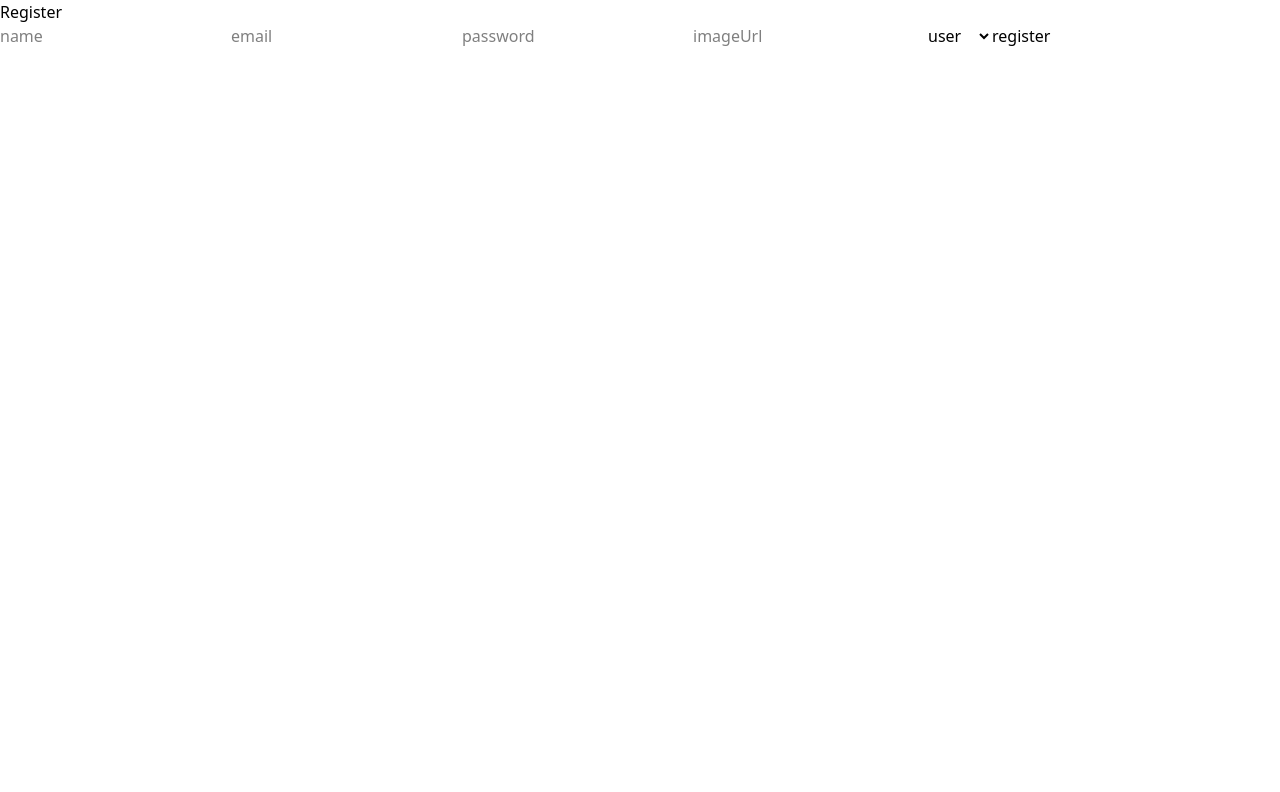
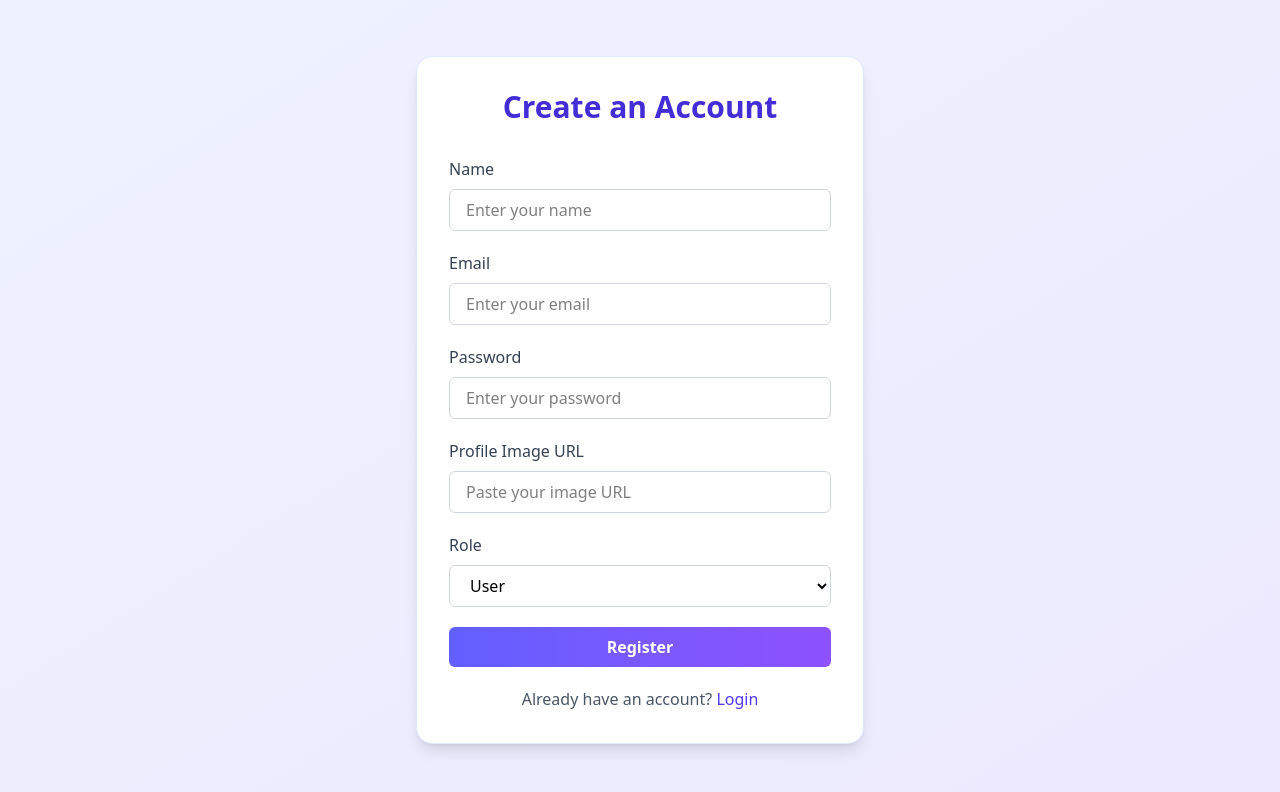
Before and after one commit to Gokula-kannan-M/Final-Express-MongoDB-Deploy, a React (Vite) app: page /register in a window 1280 px wide. Shown: the top 792 px of the page. Built offline with nearby package versions, Linux system fonts and the light colour scheme.

Commit message:
added styles in this files

```diff
--- a/src/pages/EditUser.jsx
+++ b/src/pages/EditUser.jsx
@@ -7,18 +7,21 @@ const EditUser = () => {
   const nav = useNavigate();
   const [form, setForm] = useState({
     name: "",
-
     imageUrl: "",
   });
 
   useEffect(() => {
     const getUser = async () => {
+      try {
         const res = await api.get(`/profile/${id}`);
         setForm(res.data);
         console.log(res.data);
+      } catch (error) {
+        alert("Failed to load user details");
+      }
     };
     getUser();
-  }, []);
+  }, [id]);
 
   const change = (e) => {
     setForm({ ...form, [e.target.name]: e.target.value });
@@ -26,26 +29,80 @@ const EditUser = () => {
 
   const submit = async (e) => {
     e.preventDefault();
+    try {
       await api.put(`/${id}`, form);
+      alert("User updated successfully!");
       nav("/admin");
+    } catch (error) {
+      alert("Error updating user");
+    }
   };
+
   return (
-    <div>
-      <form onSubmit={submit}>
+    <div className="min-h-screen flex items-center justify-center bg-gradient-to-br from-indigo-50 to-violet-100 px-6">
+      <form
+        onSubmit={submit}
+        className="bg-white shadow-lg rounded-2xl p-8 w-full max-w-md border border-indigo-100"
+      >
+        <h2 className="text-3xl font-bold text-center text-indigo-700 mb-8">
+          Edit User Information
+        </h2>
+
+        {/* Name Field */}
+        <div className="mb-5">
+          <label className="block text-gray-700 font-medium mb-2">Name</label>
           <input
-          placeholder="name"
+            type="text"
+            placeholder="Enter user name"
             name="name"
             value={form.name}
             onChange={change}
+            className="w-full px-4 py-2 border border-gray-300 rounded-md focus:outline-none focus:ring-2 focus:ring-indigo-400 transition duration-200"
           />
+        </div>
 
+        {/* Image URL Field */}
+        <div className="mb-5">
+          <label className="block text-gray-700 font-medium mb-2">
+            Profile Image URL
+          </label>
           <input
-          placeholder="imageUrl"
+            type="text"
+            placeholder="Enter image URL"
             name="imageUrl"
             value={form.imageUrl}
             onChange={change}
+            className="w-full px-4 py-2 border border-gray-300 rounded-md focus:outline-none focus:ring-2 focus:ring-violet-400 transition duration-200"
           />
-        <button type="submit">edit</button>
+        </div>
+
+        {/* Preview Image */}
+        {form.imageUrl && (
+          <div className="flex justify-center mb-6">
+            <img
+              src={form.imageUrl}
+              alt="Preview"
+              className="w-24 h-24 rounded-full border-4 border-indigo-200 shadow-md object-cover"
+            />
+          </div>
+        )}
+
+        {/* Submit Button */}
+        <button
+          type="submit"
+          className="w-full bg-gradient-to-r from-indigo-500 to-violet-500 text-white font-semibold py-2 rounded-md hover:opacity-90 transition duration-200"
+        >
+          Save Changes
+        </button>
+
+        {/* Back Button */}
+        <button
+          type="button"
+          onClick={() => nav("/admin")}
+          className="w-full mt-3 bg-gray-100 text-gray-700 font-medium py-2 rounded-md hover:bg-gray-200 transition duration-200"
+        >
+          Cancel
+        </button>
       </form>
     </div>
   );
--- a/src/pages/Login.jsx
+++ b/src/pages/Login.jsx
@@ -5,7 +5,6 @@ import api from "../api";
 const Login = () => {
   const [email, setEmail] = useState("");
   const [password, setPassword] = useState("");
-
   const nav = useNavigate();
 
   const submit = async (e) => {
@@ -16,36 +15,72 @@ const Login = () => {
       localStorage.setItem("refreshToken", res.data.refreshToken);
       localStorage.setItem("role", res.data.role);
       localStorage.setItem("id", res.data.id);
+
       nav(res.data.role === "admin" ? "/admin" : "/");
       console.log(res.data);
     } catch (error) {
-      // alert(error.response?.data?.message || "login failed");
-      alert(error.response?.data?.message);
+      alert(error.response?.data?.message || "Login failed");
     }
   };
 
   return (
-    <>
-      <form onSubmit={submit}>
-        <h2>Login</h2>
+    <div className="min-h-screen flex items-center justify-center bg-gradient-to-br from-indigo-50 to-violet-100 px-6">
+      <form
+        onSubmit={submit}
+        className="bg-white shadow-lg rounded-2xl p-8 w-full max-w-md border border-indigo-100"
+      >
+        <h2 className="text-3xl font-bold text-center text-indigo-700 mb-8">
+          Login to Your Account
+        </h2>
+
+        {/* Email */}
+        <div className="mb-5">
+          <label className="block text-gray-700 font-medium mb-2">Email</label>
           <input
-          placeholder="email"
+            type="email"
+            placeholder="Enter your email"
             value={email}
             onChange={(e) => setEmail(e.target.value)}
+            required
+            className="w-full px-4 py-2 border border-gray-300 rounded-md focus:outline-none focus:ring-2 focus:ring-indigo-400 transition duration-200"
           />
+        </div>
+
+        {/* Password */}
+        <div className="mb-5">
+          <label className="block text-gray-700 font-medium mb-2">
+            Password
+          </label>
           <input
-          placeholder="password"
             type="password"
+            placeholder="Enter your password"
             value={password}
             onChange={(e) => setPassword(e.target.value)}
+            required
+            className="w-full px-4 py-2 border border-gray-300 rounded-md focus:outline-none focus:ring-2 focus:ring-violet-400 transition duration-200"
           />
-        <button type="submit">Login</button>
-        <p>
-          No account?
-          <span>Register</span>
+        </div>
+
+        {/* Login Button */}
+        <button
+          type="submit"
+          className="w-full bg-gradient-to-r from-indigo-500 to-violet-500 text-white font-semibold py-2 rounded-md hover:opacity-90 transition duration-200"
+        >
+          Login
+        </button>
+
+        {/* Register Option */}
+        <p className="text-center text-gray-600 mt-5">
+          No account?{" "}
+          <span
+            onClick={() => nav("/register")}
+            className="text-indigo-600 font-medium cursor-pointer hover:underline hover:text-indigo-700"
+          >
+            Register
+          </span>
         </p>
       </form>
-    </>
+    </div>
   );
 };
 
--- a/src/pages/NotFound.jsx
+++ b/src/pages/NotFound.jsx
@@ -1,7 +1,31 @@
 import React from "react";
+import { useNavigate } from "react-router-dom";
 
 const NotFound = () => {
-  return <div>NotFound</div>;
+  const nav = useNavigate();
+
+  return (
+    <div className="min-h-screen flex flex-col items-center justify-center bg-gradient-to-br from-indigo-50 to-violet-100 px-6 text-center">
+      {/* 404 Heading */}
+      <h1 className="text-9xl font-extrabold text-indigo-600 mb-4">404</h1>
+
+      {/* Subtext */}
+      <h2 className="text-2xl font-semibold text-gray-800 mb-2">
+        Page Not Found
+      </h2>
+      <p className="text-gray-600 mb-8 max-w-md">
+        Oops! The page you’re looking for doesn’t exist or has been moved.
+      </p>
+
+      {/* Go Home Button */}
+      <button
+        onClick={() => nav("/")}
+        className="bg-gradient-to-r from-indigo-500 to-violet-500 text-white font-semibold px-6 py-2 rounded-md shadow-md hover:opacity-90 transition duration-200"
+      >
+        Go Home
+      </button>
+    </div>
+  );
 };
 
 export default NotFound;
--- a/src/pages/Register.jsx
+++ b/src/pages/Register.jsx
@@ -24,67 +24,145 @@ const Register = () => {
     try {
       const res = await api.post("/api/register", form);
       console.log(res.data);
-      alert("Registered successfully");
+      alert("Registered successfully!");
       nav("/login");
     } catch (error) {
-      alert(error.response?.data?.message);
+      alert(error.response?.data?.message || "Registration failed");
     }
   };
 
   return (
-    <div>
-      <form onSubmit={submit}>
-        <h2>Register</h2>
+    <div className="min-h-screen flex items-center justify-center bg-gradient-to-br from-indigo-50 to-violet-100 px-6">
+      <form
+        onSubmit={submit}
+        className="bg-white shadow-lg rounded-2xl p-8 w-full max-w-md border border-indigo-100"
+      >
+        <h2 className="text-3xl font-bold text-center text-indigo-700 mb-8">
+          Create an Account
+        </h2>
+
+        {/* Name */}
+        <div className="mb-5">
+          <label className="block text-gray-700 font-medium mb-2">Name</label>
           <input
+            type="text"
             required
             value={form.name}
             name="name"
-          placeholder="name"
+            placeholder="Enter your name"
             onChange={change}
+            className="w-full px-4 py-2 border border-gray-300 rounded-md focus:outline-none focus:ring-2 focus:ring-indigo-400 transition duration-200"
           />
+        </div>
+
+        {/* Email */}
+        <div className="mb-5">
+          <label className="block text-gray-700 font-medium mb-2">Email</label>
           <input
+            type="email"
+            required
             value={form.email}
+            name="email"
+            placeholder="Enter your email"
+            onChange={change}
+            className="w-full px-4 py-2 border border-gray-300 rounded-md focus:outline-none focus:ring-2 focus:ring-indigo-400 transition duration-200"
+          />
+        </div>
+
+        {/* Password */}
+        <div className="mb-5">
+          <label className="block text-gray-700 font-medium mb-2">
+            Password
+          </label>
+          <input
+            type="password"
             required
-          name="email"
-          placeholder="email"
+            value={form.password}
+            name="password"
+            placeholder="Enter your password"
             onChange={change}
+            className="w-full px-4 py-2 border border-gray-300 rounded-md focus:outline-none focus:ring-2 focus:ring-violet-400 transition duration-200"
           />
+        </div>
+
+        {/* Image URL */}
+        <div className="mb-5">
+          <label className="block text-gray-700 font-medium mb-2">
+            Profile Image URL
+          </label>
           <input
-          value={form.password}
+            type="text"
             required
-          name="password"
-          placeholder="password"
+            value={form.imageUrl}
+            name="imageUrl"
+            placeholder="Paste your image URL"
             onChange={change}
+            className="w-full px-4 py-2 border border-gray-300 rounded-md focus:outline-none focus:ring-2 focus:ring-violet-400 transition duration-200"
           />
+        </div>
 
-        <input
-          value={form.imageUrl}
-          required
-          name="imageUrl"
-          placeholder="imageUrl"
-          onChange={change}
+        {/* Image Preview */}
+        {form.imageUrl && (
+          <div className="flex justify-center mb-6">
+            <img
+              src={form.imageUrl}
+              alt="Preview"
+              className="w-20 h-20 rounded-full border-4 border-indigo-200 shadow-md object-cover"
             />
-        {/* ... */}
+          </div>
+        )}
+
+        {/* Role Selection */}
+        <div className="mb-5">
+          <label className="block text-gray-700 font-medium mb-2">Role</label>
           <select
             value={form.role}
             required
             name="role"
-          defaultValue="user"
             onChange={change}
+            className="w-full px-4 py-2 border border-gray-300 rounded-md bg-white focus:outline-none focus:ring-2 focus:ring-indigo-400 transition duration-200"
           >
-          <option value="user">user</option>
-          <option value="admin">admin</option>
+            <option value="user">User</option>
+            <option value="admin">Admin</option>
           </select>
+        </div>
+
+        {/* Admin Code */}
         {form.role === "admin" && (
+          <div className="mb-5">
+            <label className="block text-gray-700 font-medium mb-2">
+              Admin Code
+            </label>
             <input
+              type="text"
+              required
               value={form.adminCode}
-            required
               name="adminCode"
-            placeholder="admin code"
+              placeholder="Enter admin access code"
               onChange={change}
+              className="w-full px-4 py-2 border border-gray-300 rounded-md focus:outline-none focus:ring-2 focus:ring-pink-400 transition duration-200"
             />
+          </div>
         )}
-        <button type="submit">register</button>
+
+        {/* Submit Button */}
+        <button
+          type="submit"
+          className="w-full bg-gradient-to-r from-indigo-500 to-violet-500 text-white font-semibold py-2 rounded-md hover:opacity-90 transition duration-200"
+        >
+          Register
+        </button>
+
+        {/* Login Redirect */}
+        <p className="text-center text-gray-600 mt-5">
+          Already have an account?{" "}
+          <span
+            onClick={() => nav("/login")}
+            className="text-indigo-600 font-medium cursor-pointer hover:underline hover:text-indigo-700"
+          >
+            Login
+          </span>
+        </p>
       </form>
     </div>
   );
```
Also changed, not shown: src/pages/Dashboard.jsx (+41 -8 lines). Lines whose indentation alone changed are shown as unchanged.
